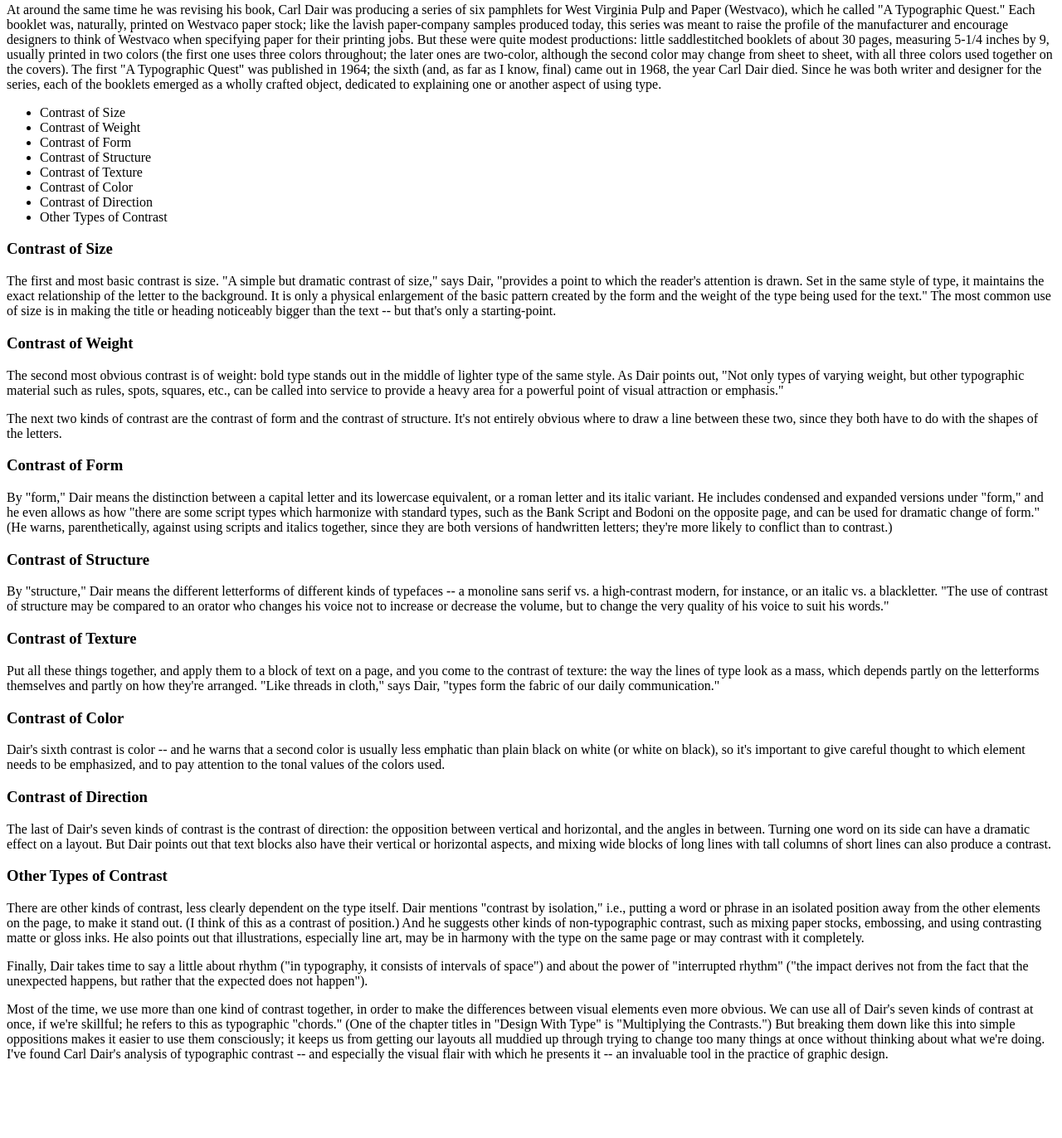
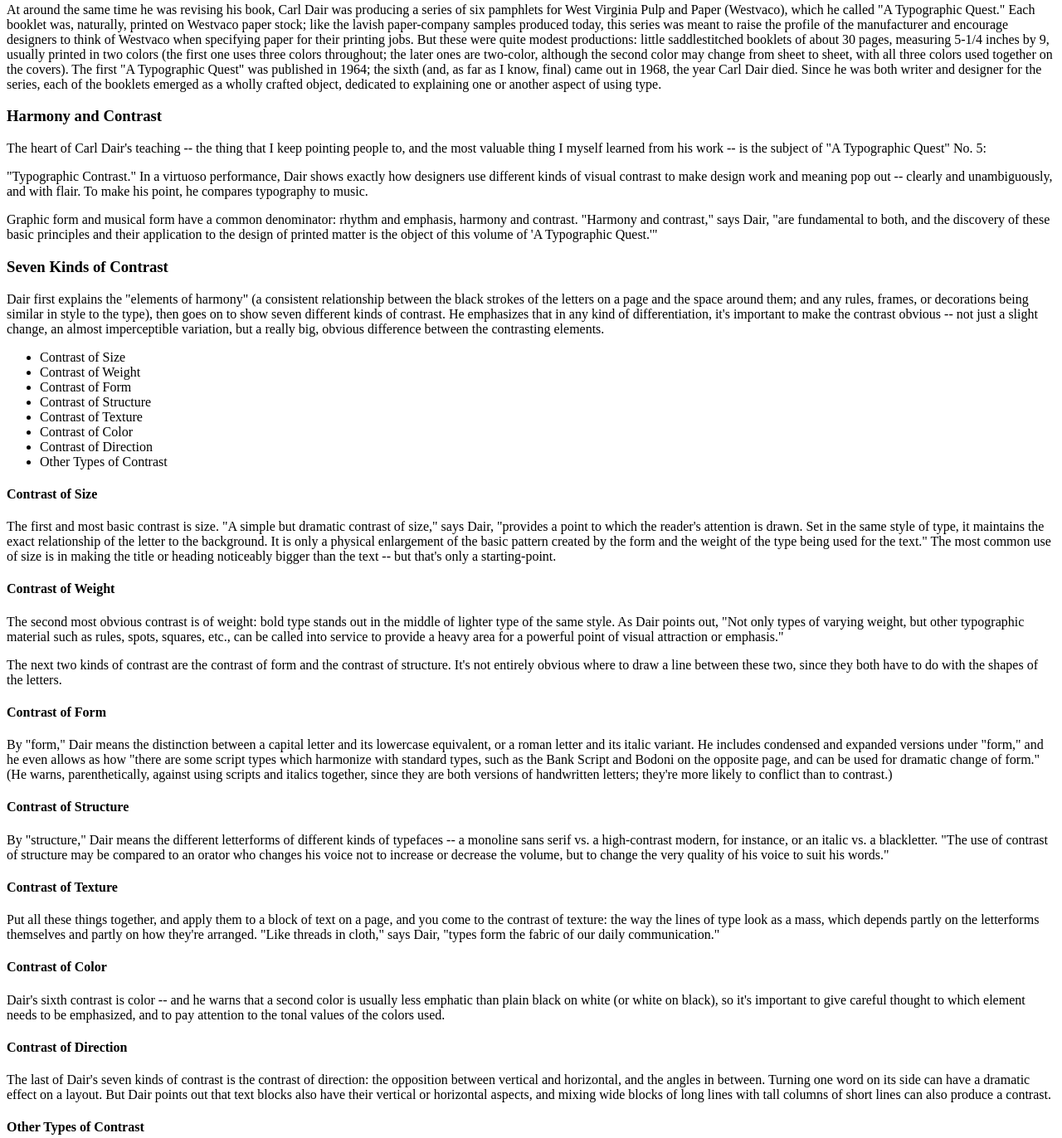
Before and after one commit to joynguy3nn/MARKUP, a plain HTML site: page index.html in a window 1280 px wide. Shown: the part 368-1740 px from the top of the page at 83% size. Before the commit the page ends 1664 px from the top, so only its background shows below. Drawn offline with Linux system fonts and the light colour scheme.

Commit message:
Add files via upload

```diff
--- a/index.html
+++ b/index.html
@@ -15,9 +15,22 @@
 	<p>The late Canadian typographer Carl Dair was one of the great typographic designers of the 1950s and 1960s, and he may have been the best of them all at explaining the nature of typography. In coordinated projects that he both wrote and designed, he managed to describe -- and show -- the ways in which manipulating and using type make typography happen.</p>
 
 	<P>Dair is the very epitome of what I mean when I say "typographer": someone who designs with type, not just a fancy typesetter, but someone who uses type, in all its variations, as the principal element of design. Since type carries meaning, the practice of typography requires a designer who cares about the words themselves. It requires someone who cares enough, and is skillful enough, to make the type express that meaning, rather than serve as simply eye-catching decoration.</P>
+
 	<p>Carl Dair's book "Design With Type" (originally published in 1952; revised and expanded in 1967) is deservedly still in print, even though the technology that he used and described has long been outdated. The practicalities of setting type in metal are no longer the practicalities we have to deal with; but the visual relationships between letters, which Dair showed and explained so graphically in his book, haven't changed at all. "Design With Type" is still one of the best handbooks available for learning how to do exactly what the title says: design with type.</p>
 
 	<p>At around the same time he was revising his book, Carl Dair was producing a series of six pamphlets for West Virginia Pulp and Paper (Westvaco), which he called "A Typographic Quest." Each booklet was, naturally, printed on Westvaco paper stock; like the lavish paper-company samples produced today, this series was meant to raise the profile of the manufacturer and encourage designers to think of Westvaco when specifying paper for their printing jobs. But these were quite modest productions: little saddlestitched booklets of about 30 pages, measuring 5-1/4 inches by 9, usually printed in two colors (the first one uses three colors throughout; the later ones are two-color, although the second color may change from sheet to sheet, with all three colors used together on the covers). The first "A Typographic Quest" was published in 1964; the sixth (and, as far as I know, final) came out in 1968, the year Carl Dair died. Since he was both writer and designer for the series, each of the booklets emerged as a wholly crafted object, dedicated to explaining one or another aspect of using type.</p>
+
+	<h3>Harmony and Contrast</h3>
+
+<p>The heart of Carl Dair's teaching -- the thing that I keep pointing people to, and the most valuable thing I myself learned from his work -- is the subject of "A Typographic Quest" No. 5:</p>
+
+<p>"Typographic Contrast." In a virtuoso performance, Dair shows exactly how designers use different kinds of visual contrast to make design work and meaning pop out -- clearly and unambiguously, and with flair. To make his point, he compares typography to music.</p>
+
+<p>Graphic form and musical form have a common denominator: rhythm and emphasis, harmony and contrast. "Harmony and contrast," says Dair, "are fundamental to both, and the discovery of these basic principles and their application to the design of printed matter is the object of this volume of 'A Typographic Quest.'"</p>
+
+<h3>Seven Kinds of Contrast</h3>
+
+<p>Dair first explains the "elements of harmony" (a consistent relationship between the black strokes of the letters on a page and the space around them; and any rules, frames, or decorations being similar in style to the type), then goes on to show seven different kinds of contrast. He emphasizes that in any kind of differentiation, it's important to make the contrast obvious -- not just a slight change, an almost imperceptible variation, but a really big, obvious difference between the contrasting elements.</p>
 
 
 	<ul>
@@ -31,37 +44,37 @@
 	<li>Other Types of Contrast</li>
 	</ul>
 
-	<h3>Contrast of Size</h3>
+	<h4>Contrast of Size</h4>
 
 	<P>The first and most basic contrast is size. "A simple but dramatic contrast of size," says Dair, "provides a point to which the reader's attention is drawn. Set in the same style of type, it maintains the exact relationship of the letter to the background. It is only a physical enlargement of the basic pattern created by the form and the weight of the type being used for the text." The most common use of size is in making the title or heading noticeably bigger than the text -- but that's only a starting-point.</P>
 
-	<h3>Contrast of Weight</h3>
+	<h4>Contrast of Weight</h4>
 
 	<p>The second most obvious contrast is of weight: bold type stands out in the middle of lighter type of the same style. As Dair points out, "Not only types of varying weight, but other typographic material such as rules, spots, squares, etc., can be called into service to provide a heavy area for a powerful point of visual attraction or emphasis."</p>
 
 	<p>The next two kinds of contrast are the contrast of form and the contrast of structure. It's not entirely obvious where to draw a line between these two, since they both have to do with the shapes of the letters.</p>
 
-	<h3>Contrast of Form</h3>
+	<h4>Contrast of Form</h4>
 
 	<p>By "form," Dair means the distinction between a capital letter and its lowercase equivalent, or a roman letter and its italic variant. He includes condensed and expanded versions under "form," and he even allows as how "there are some script types which harmonize with standard types, such as the Bank Script and Bodoni on the opposite page, and can be used for dramatic change of form." (He warns, parenthetically, against using scripts and italics together, since they are both versions of handwritten letters; they're more likely to conflict than to contrast.)</p>
 
-	<h3>Contrast of Structure</h3>
+	<h4>Contrast of Structure</h4>
 
 	<p>By "structure," Dair means the different letterforms of different kinds of typefaces -- a monoline sans serif vs. a high-contrast modern, for instance, or an italic vs. a blackletter. "The use of contrast of structure may be compared to an orator who changes his voice not to increase or decrease the volume, but to change the very quality of his voice to suit his words."</p>
 
-	<h3>Contrast of Texture</h3>
+	<h4>Contrast of Texture</h4>
 
 	<p>Put all these things together, and apply them to a block of text on a page, and you come to the contrast of texture: the way the lines of type look as a mass, which depends partly on the letterforms themselves and partly on how they're arranged. "Like threads in cloth," says Dair, "types form the fabric of our daily communication."</p>
 
-	<h3>Contrast of Color</h3>
+	<h4>Contrast of Color</h4>
 
 	<p>Dair's sixth contrast is color -- and he warns that a second color is usually less emphatic than plain black on white (or white on black), so it's important to give careful thought to which element needs to be emphasized, and to pay attention to the tonal values of the colors used.</p>
 
-	<h3>Contrast of Direction</h3>
+	<h4>Contrast of Direction</h4>
 
 	<p>The last of Dair's seven kinds of contrast is the contrast of direction: the opposition between vertical and horizontal, and the angles in between. Turning one word on its side can have a dramatic effect on a layout. But Dair points out that text blocks also have their vertical or horizontal aspects, and mixing wide blocks of long lines with tall columns of short lines can also produce a contrast.</p>
 
-	<h3>Other Types of Contrast</h3>
+	<h4>Other Types of Contrast</h4>
 
 	<p>There are other kinds of contrast, less clearly dependent on the type itself. Dair mentions "contrast by isolation," i.e., putting a word or phrase in an isolated position away from the other elements on the page, to make it stand out. (I think of this as a contrast of position.) And he suggests other kinds of non-typographic contrast, such as mixing paper stocks, embossing, and using contrasting matte or gloss inks. He also points out that illustrations, especially line art, may be in harmony with the type on the same page or may contrast with it completely.</p>
 
```
